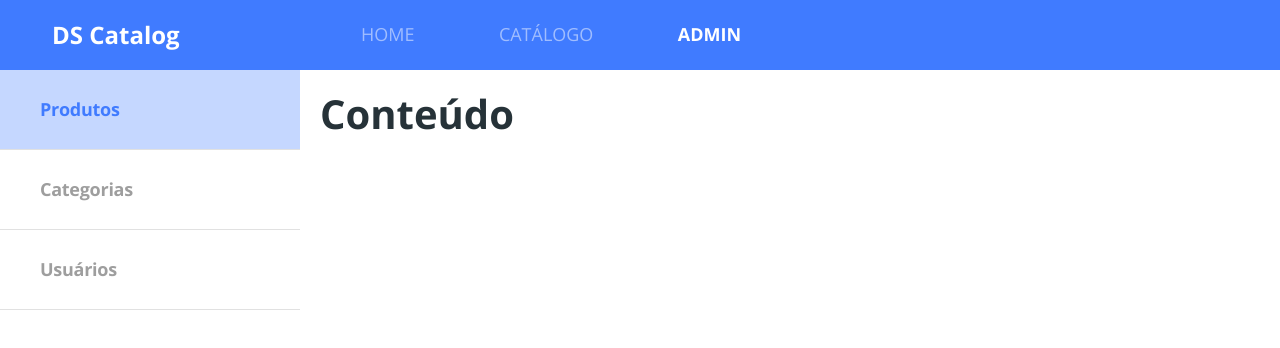
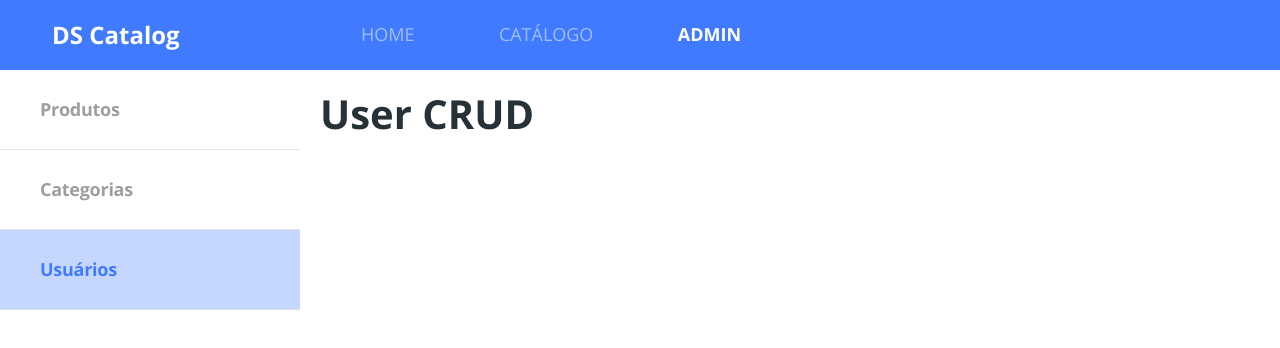
Before and after one commit to YuryRodrigues22/dscatalog, a React (Create React App) app in the folder frontweb/: page /admin/user in a window 1280 px wide. Shown: the top 348 px of the page. Built offline with nearby package versions, Linux system fonts and the light colour scheme.

Commit message:
Routes Redirectins and nesting

```diff
--- a/frontweb/src/Routes.tsx
+++ b/frontweb/src/Routes.tsx
@@ -1,4 +1,4 @@
-import { BrowserRouter, Switch, Route } from 'react-router-dom';
+import { BrowserRouter, Switch, Route, Redirect } from 'react-router-dom';
 import Home from 'pages/Home';
 import Navbar from 'components/Navbar';
 import Catalog from 'pages/Catalog';
@@ -18,6 +18,7 @@
       <Route path="/products/:productId">
         <ProductDetails />
       </Route>
+      <Redirect from="/admin" to="/admin/products" exact />
       <Route path="/admin">
         <Admin />
       </Route>
--- a/frontweb/src/pages/Admin/NavBar/index.tsx
+++ b/frontweb/src/pages/Admin/NavBar/index.tsx
@@ -1,3 +1,4 @@
+import { NavLink } from 'react-router-dom';
 import './styles.css';
 
 const NavBar = () => {
@@ -5,13 +6,13 @@
         <nav className="admin-nav-container">
             <ul>
                 <li>
-                    <a className="admin-nav-item active" href="link"><p>Produtos</p></a>
+                    <NavLink to="/admin/products" className="admin-nav-item"><p>Produtos</p></NavLink>
                 </li>
                 <li>
-                    <a className="admin-nav-item" href="link"><p>Categorias</p></a>
+                    <NavLink to="/admin/categories" className="admin-nav-item"><p>Categorias</p></NavLink>
                 </li>
                 <li>
-                    <a className="admin-nav-item" href="link"><p>Usuários</p></a>
+                    <NavLink to="/admin/user" className="admin-nav-item"><p>Usuários</p></NavLink>
                 </li>
             </ul>
         </nav>
--- a/frontweb/src/pages/Admin/index.tsx
+++ b/frontweb/src/pages/Admin/index.tsx
@@ -1,3 +1,4 @@
+import { Route, Switch } from "react-router-dom";
 import NavBar from "./NavBar";
 import './styles.css';
 
@@ -6,7 +7,17 @@
         <div className="admin-container">
             <NavBar />
             <div className="admin-content">
-                <h1>Conteúdo</h1>
+                <Switch>
+                    <Route path="/admin/products">
+                        <h1>Product CRUD</h1>
+                    </Route>
+                    <Route path="/admin/categories">
+                        <h1>Categories CRUD</h1>
+                    </Route>
+                    <Route path="/admin/user">
+                        <h1>User CRUD</h1>
+                    </Route>
+                </Switch>
             </div>
         </div>
     );
```
